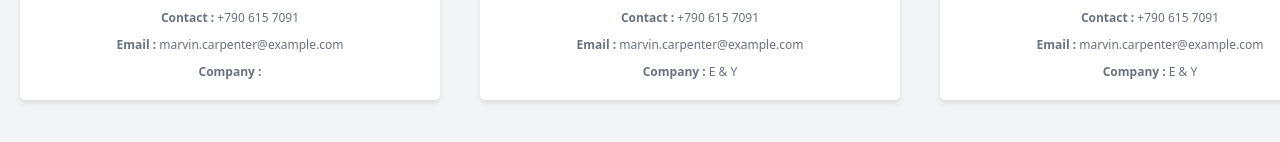
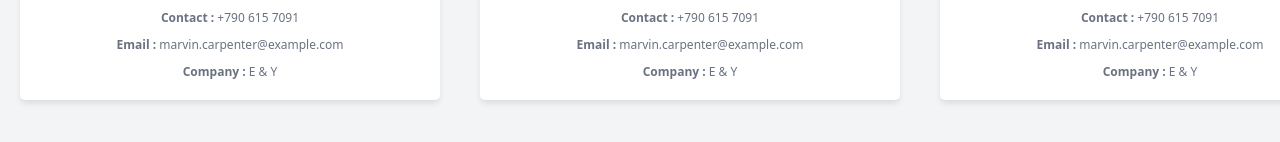
Before and after one commit to TechKit-Ankit/React-practice, a React (Create React App) app: page / in a window 1280 px wide. Shown: the part 642-784 px from the top of the page. Built offline with nearby package versions, Linux system fonts and the light colour scheme.

Commit message:
used the map() to reduce the code fetching from array

```diff
--- a/src/comonents/app.jsx
+++ b/src/comonents/app.jsx
@@ -6,44 +6,16 @@ import Card from "./card";
     return (
         <div className="cardcontainer">
       <h1 className="heading">My Contacts</h1>
-      <Card img={contacts[0].imgURL}
-        name={contacts[0].name}
-        phone={contacts[0].phone}
-        email={contacts[0].email}
-        company={contacts[0].company}
-      />
-      <Card img={contacts[1].imgURL}
-      name={contacts[1].name}
-      phone={contacts[1].phone}
-      email={contacts[1].email}
-        company={contacts[1].company}
-      />
-      <Card img={contacts[2].imgURL}
-        name={contacts[2].name}
-        phone={contacts[2].phone}
-        email={contacts[2].email}
-        company={contacts[2].company}
-      />
-      <Card img={contacts[3].imgURL}
-      name={contacts[3].name}
-        phone={contacts[3].phone}
-        email={contacts[3].email}
 
-      />
-      <Card img={contacts[4].imgURL}
-      name={contacts[4].name}
-        phone={contacts[4].phone}
-        email={contacts[4].email}
-        company={contacts[4].company}
-      />
-      <Card img={contacts[5].imgURL}
-      name={contacts[5].name}
-        phone={contacts[5].phone}
-        email={contacts[5].email}
-        company={contacts[5].company}
-      />
+      {contacts.map((contact) => (
+        <Card name={contact.name}
+        img={contact.imgURL}
+        phone={contact.phone}
+        email={contact.email}
+        company={contact.company}
+        />))}
       </div>
-    );
+    )
  }
 
  export default App;
```
